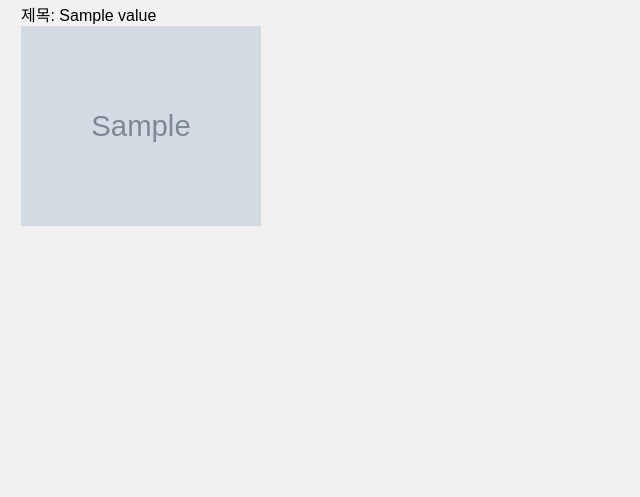
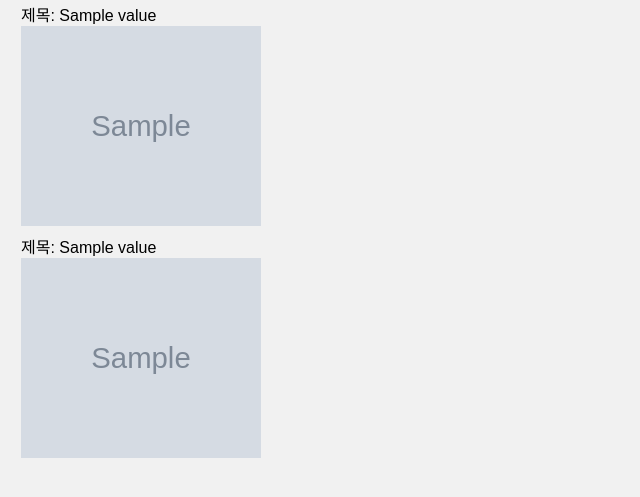
Before and after one commit to 8WHOVIAN8/flask_project2023, a Flask app: template templates/review.html in a window 1280 px wide. Shown: the part 93-590 px from the top of the page, without its empty margins (0-640 px from the left). Run offline with Flask 3, Linux system fonts and the light colour scheme; the template is opened without the code that fills it: most values are stand-ins (such as "Sample title", 1, 10 or a date in 2020); grey boxes marked "Sample" are stand-in pictures.

Commit message:
전체 리뷰 화면 수정본

```diff
--- a/templates/review.html
+++ b/templates/review.html
@@ -11,7 +11,13 @@
         {% for key, value in row1 %}
         <td>제목: {{value.title}}<br>
             <img src="{{ value.img_path }}" width="240" height="200" onclick="location.href='/view_review_detail/{{ key }}/';" style="cursor:pointer;">
-
+        </td>
+    {% endfor %}
+    </tr>
+    <tr>
+        {% for key, value in row2 %}
+        <td>제목: {{value.title}}<br>
+            <img src="{{ value.img_path }}" width="240" height="200" onclick="location.href='/view_review_detail/{{ key }}/';" style="cursor:pointer;">
         </td>
     {% endfor %}
     </tr>
```
Also changed, not shown: static/images/air_review.jpg (added), templates/review_detail.html (line endings or trailing spaces).
